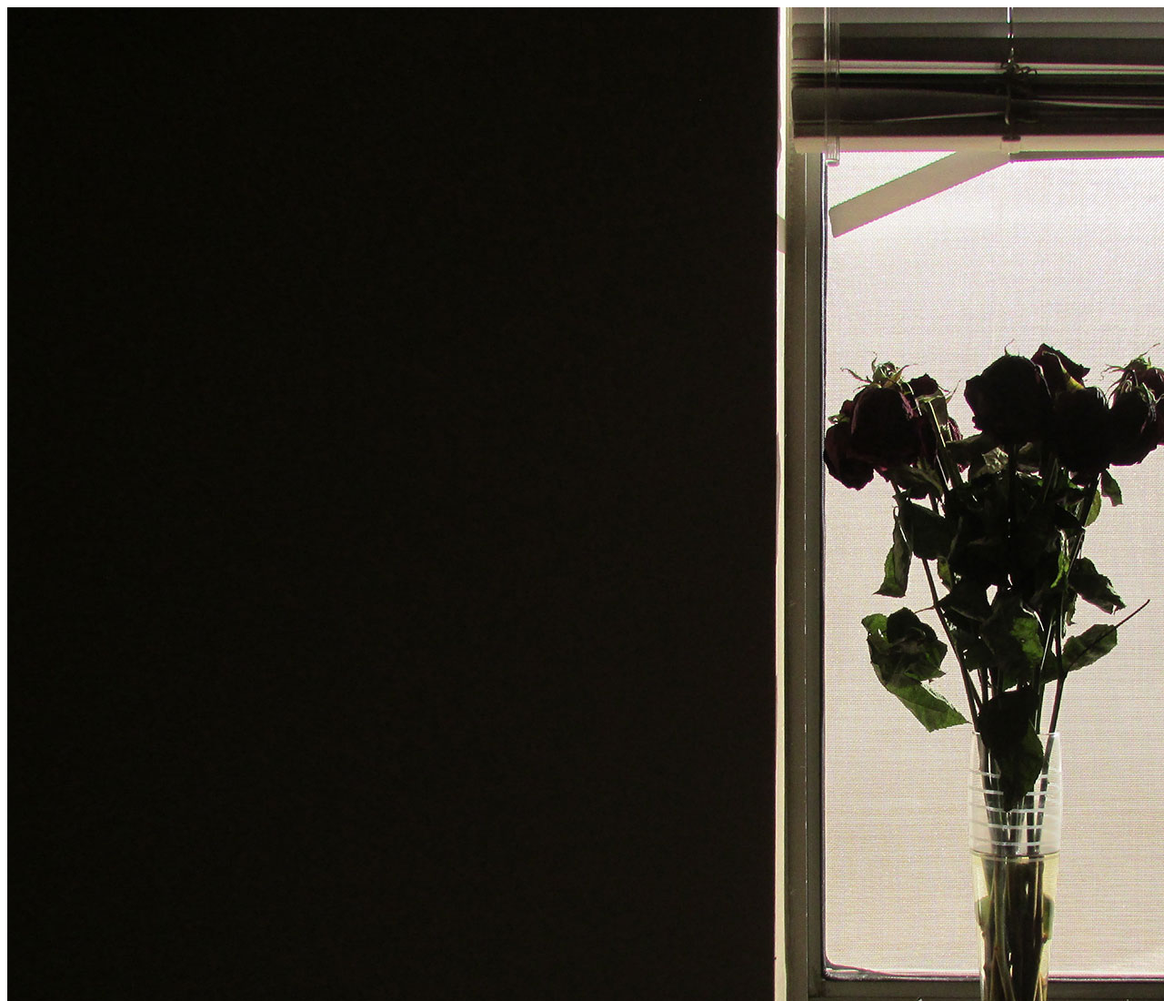
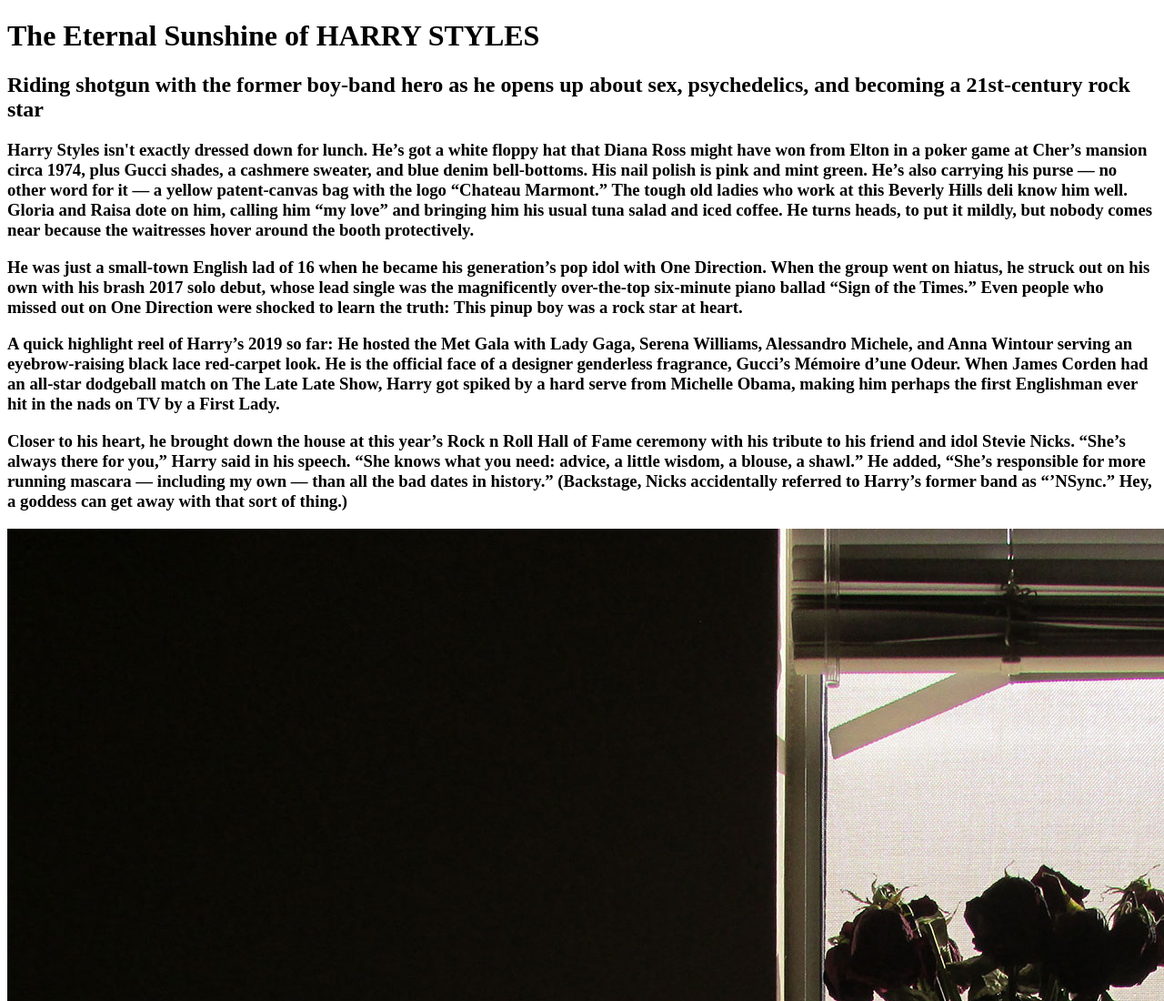
Before and after one commit to mepelayo/gra321-f19, a plain HTML site: page project3/index.html in a window 1280 px wide. Shown: the top 1100 px of the page at 91% size. Drawn offline with Linux system fonts and the light colour scheme.

Commit message:
add harry styles article

```diff
--- a/project3/index.html
+++ b/project3/index.html
@@ -4,6 +4,16 @@
         <title>Makayla Pelayo - Project 3</title>
 </head>
 <body>
+    <h1>The Eternal Sunshine of HARRY STYLES</h1>
+    <h2>Riding shotgun with the former boy-band hero as he opens up about sex, psychedelics, and becoming a 21st-century rock star</h2>
+    <h3>Harry Styles isn't exactly dressed down for lunch. He’s got a white floppy hat that Diana Ross might    have won from Elton in a poker game at Cher’s mansion circa 1974, plus Gucci shades, a cashmere sweater, and blue denim bell-bottoms. His nail polish is pink and mint green. He’s also carrying his purse — no other word for it — a yellow patent-canvas bag with the logo “Chateau Marmont.” The tough old ladies who work at this Beverly Hills deli know him well. Gloria and Raisa dote on him, calling him “my love” and bringing him his usual tuna salad and iced coffee. He turns heads, to put it mildly, but nobody comes near because the waitresses hover around the booth protectively.</h3>
+
+    <h3>He was just a small-town English lad of 16 when he became his generation’s pop idol with One Direction. When the group went on hiatus, he struck out on his own with his brash 2017 solo debut, whose lead single was the magnificently over-the-top six-minute piano ballad “Sign of the Times.” Even people who missed out on One Direction were shocked to learn the truth: This pinup boy was a rock star at heart.</h3>
+
+    <h3>A quick highlight reel of Harry’s 2019 so far: He hosted the Met Gala with Lady Gaga, Serena Williams, Alessandro Michele, and Anna Wintour serving an eyebrow-raising black lace red-carpet look. He is the official face of a designer genderless fragrance, Gucci’s Mémoire d’une Odeur. When James Corden had an all-star dodgeball match on The Late Late Show, Harry got spiked by a hard serve from Michelle Obama, making him perhaps the first Englishman ever hit in the nads on TV by a First Lady.</h3>
+
+    <h3>Closer to his heart, he brought down the house at this year’s Rock n Roll Hall of Fame ceremony with his tribute to his friend and idol Stevie Nicks. “She’s always there for you,” Harry said in his speech. “She knows what you need: advice, a little wisdom, a blouse, a shawl.” He added, “She’s responsible for more running mascara — including my own — than all the bad dates in history.” (Backstage, Nicks accidentally referred to Harry’s former band as “’NSync.” Hey, a goddess can get away with that sort of thing.)</h3>
+
     <img src="img/flower-silhouette.jpg" alt="portrait of flower silhouette in windowsill" />
     <a href="../index.html" title="Course Home Page">Back to Course Home Page</a>
 </body>
```
